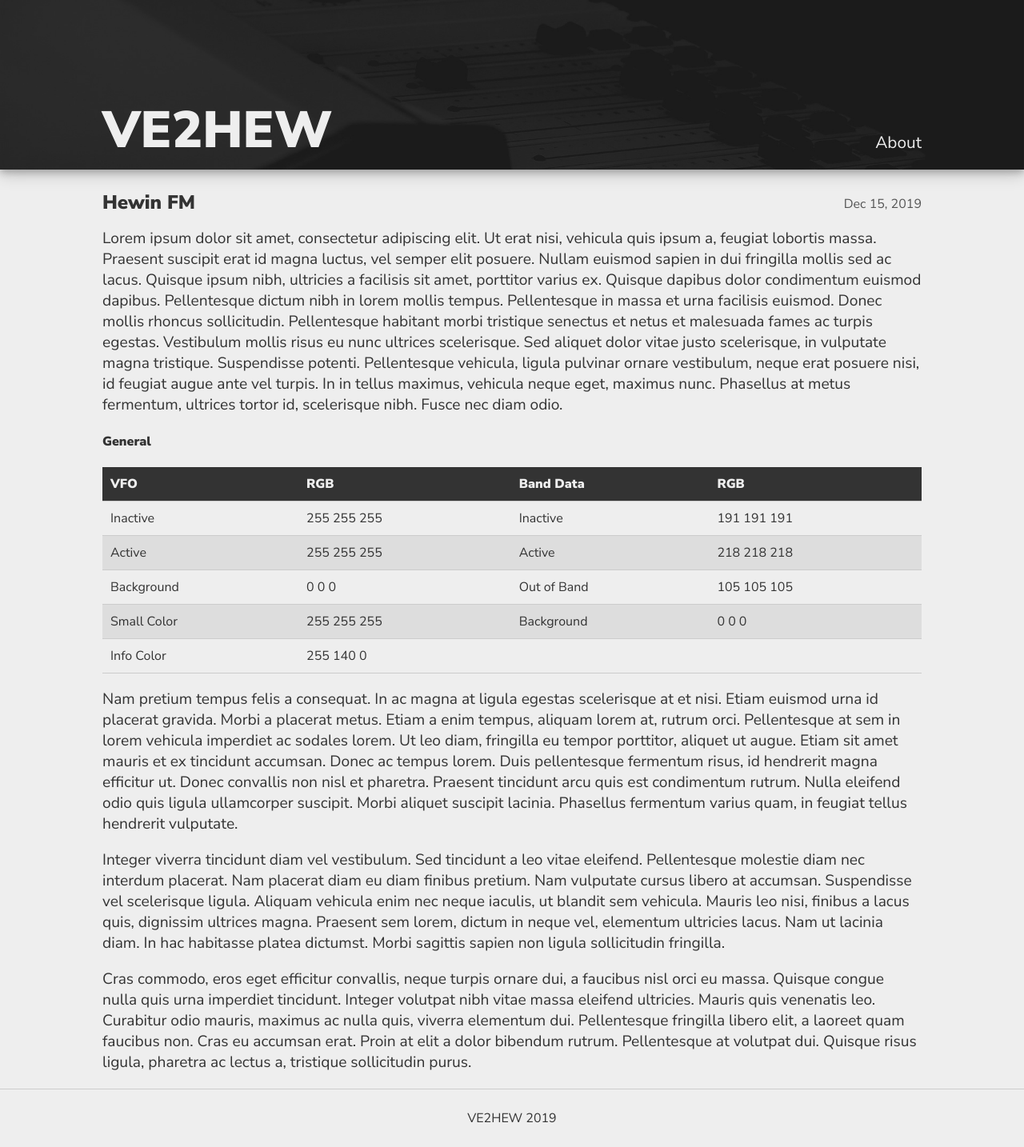
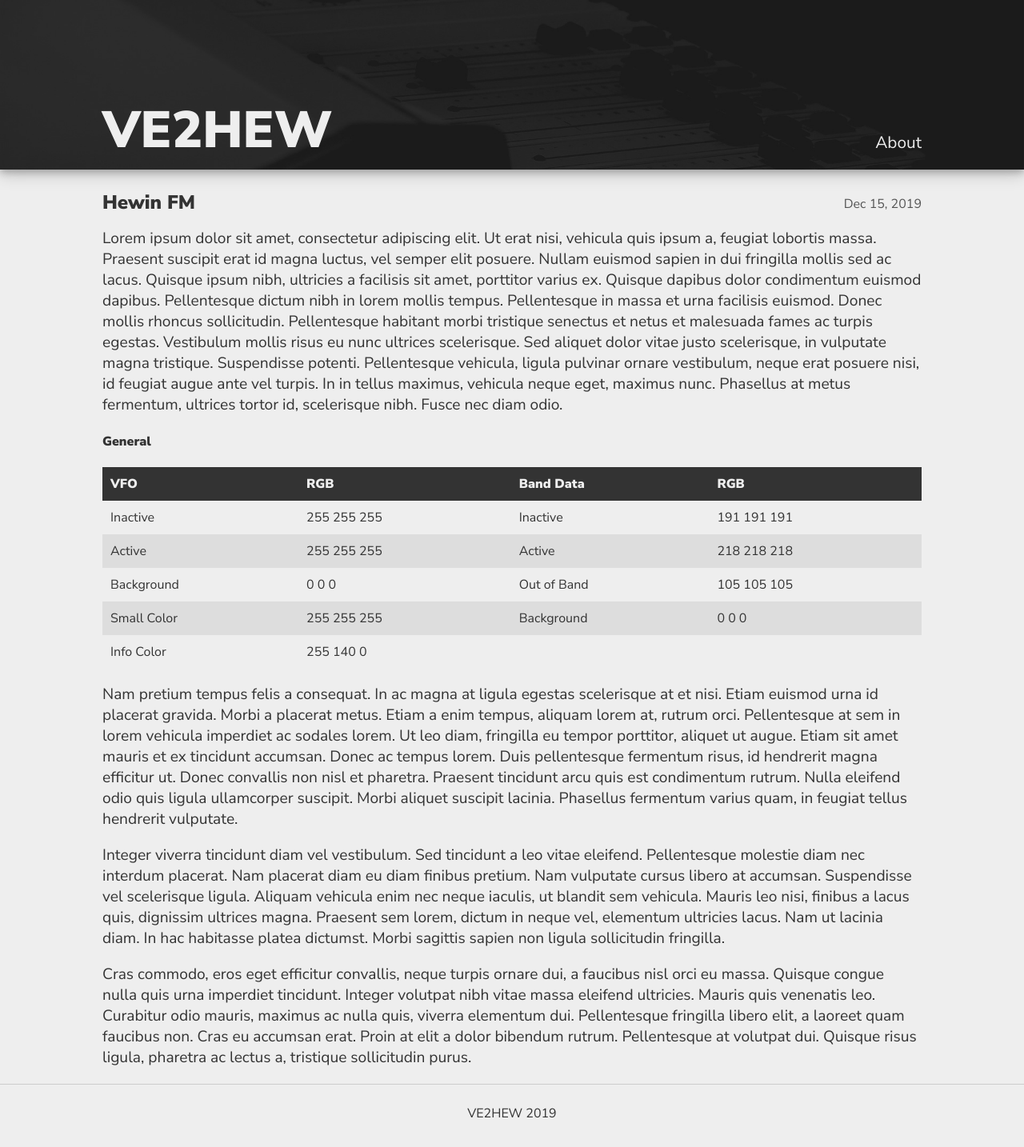
Before and after one commit to tanilolli/hewin-theme, a Jekyll site: the page built from _posts/2019-12-14-Hewin-FM.md, in a window 1280 px wide. Shown: the whole page at 80% size. Built offline with Jekyll 4.4.1, drawn with Linux system fonts in a browser that asks for light colours.

Commit message:
Table cleanup, no shadow on table images.

```diff
--- a/assets/main.scss
+++ b/assets/main.scss
@@ -114,7 +114,6 @@ img{
       max-height: 250px;
       margin-top: 20px;
       border-radius: 5px;
-      box-shadow: 0 4px 8px 0 rgba(0, 0, 0, 0.2), 0 6px 20px 0 rgba(0, 0, 0, 0.19);
 }
 
 article{
@@ -127,6 +126,10 @@ table{
   border-collapse: collapse;
   text-align: left;
   width: 100%;
+
+  img{
+    box-shadow: none;
+  }
 }
 
 th{
@@ -136,8 +139,8 @@ th{
 }
 
 td, tr {
-  border-bottom: 1px solid $border;
   padding: 10px;
+
 }
 
 tr:nth-child(even){
```
